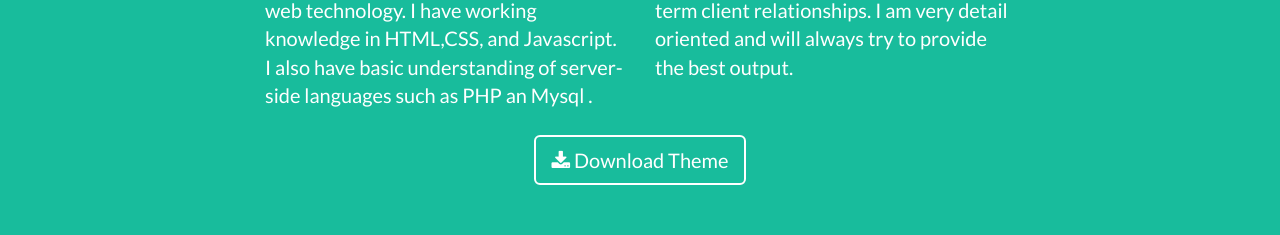
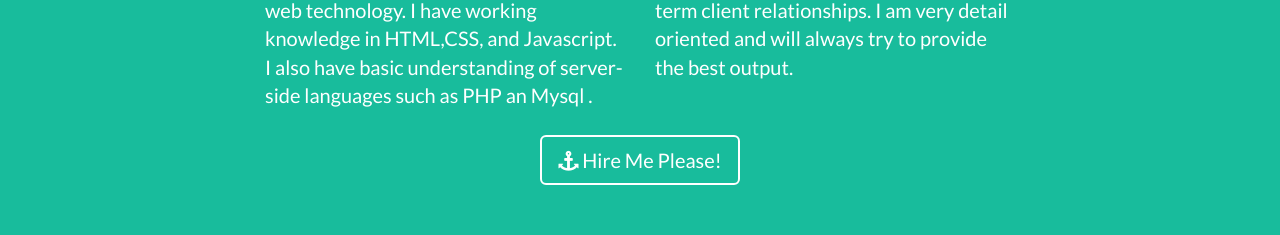
Before and after one commit to lorenzoevidente2/lorenzoevidente, a website: page index.html in a window 1280 px wide. Shown: the part 1920-2155 px from the top of the page. Drawn offline with nearby package versions, Linux system fonts and the light colour scheme.

Commit message:
Update index.html

```diff
--- a/index.html
+++ b/index.html
@@ -173,8 +173,8 @@
                     <p>I work for a really low fee without sacrificing quality. I am interested in long-term client relationships. I am very detail oriented and will always try to provide the best output.</p>
                 </div>
                 <div class="col-lg-8 col-lg-offset-2 text-center">
-                    <a href="#" class="btn btn-lg btn-outline">
-                        <i class="fa fa-download"></i> Download Theme
+                    <a href="#contact" class="btn btn-lg btn-outline">
+                        <i class="fa fa-anchor"></i> Hire Me Please!
                     </a>
                 </div>
             </div>
```
